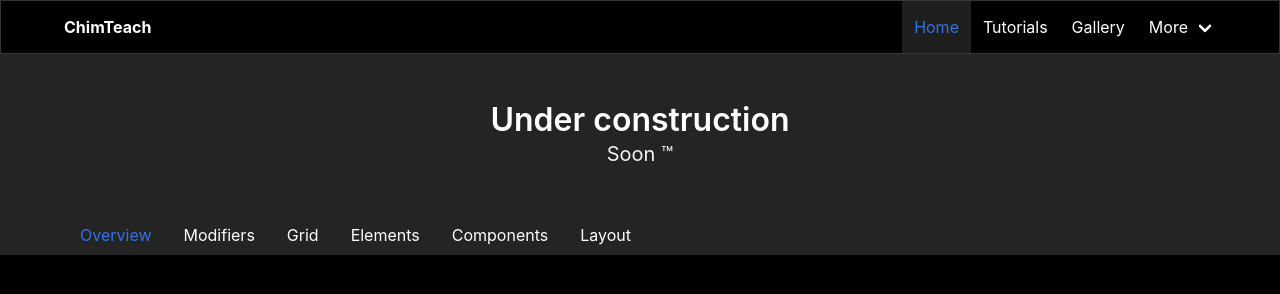
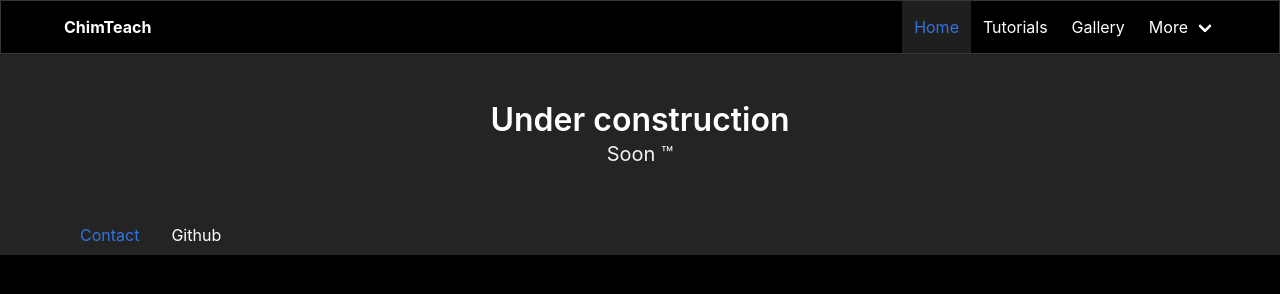
Before and after one commit to ChimTeach/ChimTeach.github.io, a plain HTML site: page index.html in a window 1280 px wide. Drawn offline with Linux system fonts and the light colour scheme.

Commit message:
Update index.html

```diff
--- a/index.html
+++ b/index.html
@@ -79,23 +79,12 @@
                 <div class="container">
                   <ul>
                     <li class="is-active">
-                      <a>Overview</a>
+                      <a>Contact</a>
                     </li>
                     <li>
-                      <a>Modifiers</a>
+                      <a>Github</a>
                     </li>
-                    <li>
-                      <a>Grid</a>
-                    </li>
-                    <li>
-                      <a>Elements</a>
-                    </li>
-                    <li>
-                      <a>Components</a>
-                    </li>
-                    <li>
-                      <a>Layout</a>
-                    </li>
+
                   </ul>
                 </div>
               </nav>
```
